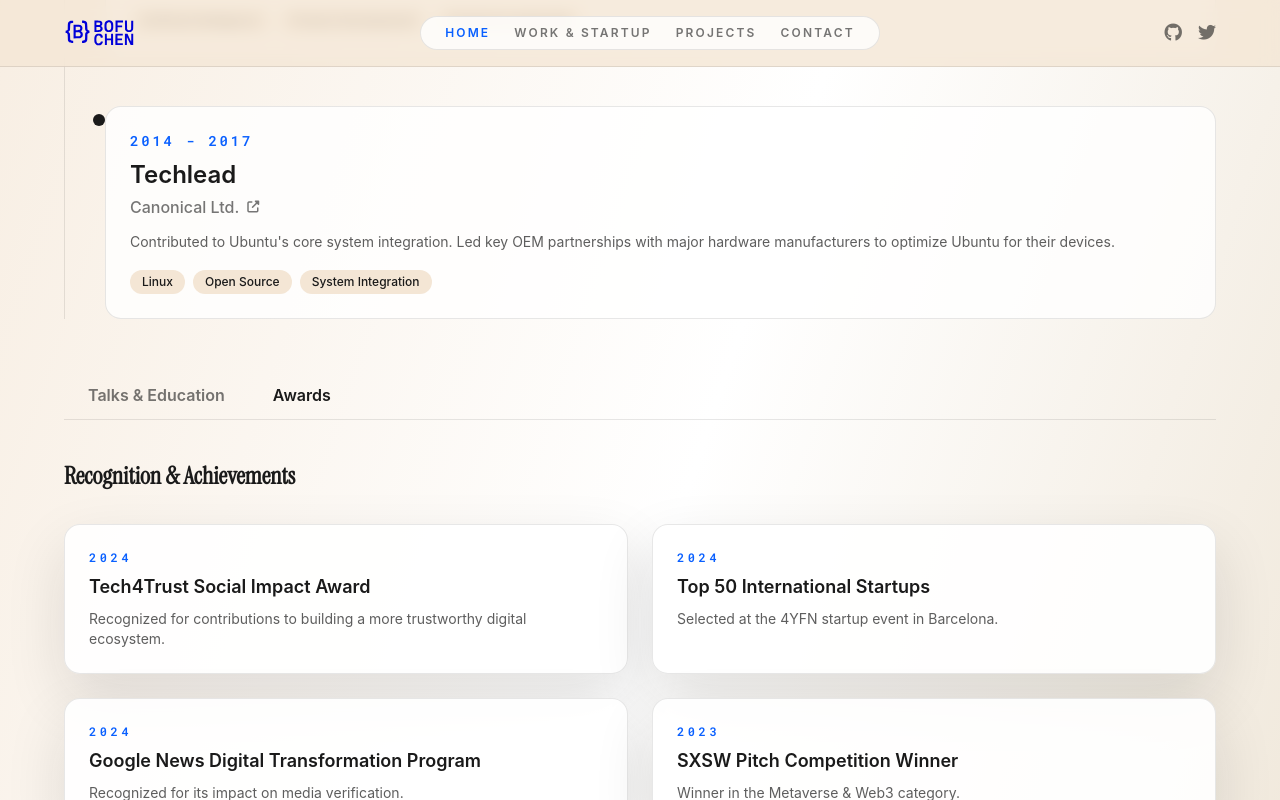
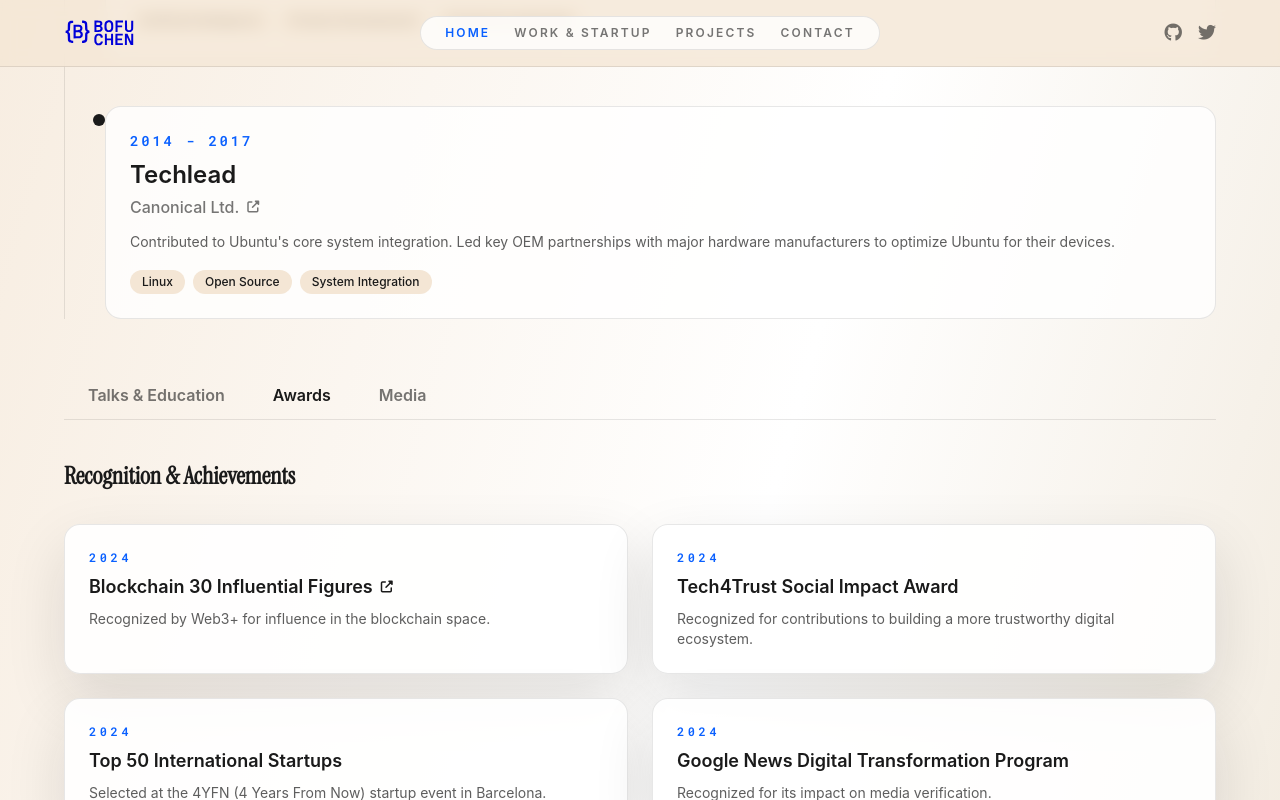
Before and after one commit to bafu/bafu.github.io, a React (Vite) app: page / in a window 1280 px wide. Both pictures are taken after a click on the button "Awards". Shown: the part 1306-2106 px from the top of the page. Built offline with nearby package versions, Linux system fonts and the light colour scheme; a small style sheet from the web is missing; a web font is replaced by a local one.

Commit message:
update achievements
Signed-off-by: Bofu Chen (bafu) <bafuchen@gmail.com>

```diff
--- a/src/components/ExperienceSection.tsx
+++ b/src/components/ExperienceSection.tsx
@@ -2,9 +2,10 @@
 import { awards } from '../data/awards'
 import { experiences } from '../data/experience'
 import { talks } from '../data/talks'
+import { media } from '../data/media'
 
 const ExperienceSection = () => {
-  const [activeTab, setActiveTab] = useState<'talks' | 'awards'>('talks')
+  const [activeTab, setActiveTab] = useState<'talks' | 'awards' | 'media'>('talks')
 
   return (
     <section id="work" className="py-24">
@@ -65,6 +66,17 @@
             >
               Awards
             </button>
+            <button
+              type="button"
+              onClick={() => setActiveTab('media')}
+              className={`px-6 pb-3 text-base font-semibold transition-colors ${
+                activeTab === 'media'
+                  ? 'text-brand-black'
+                  : 'text-brand-black/60 hover:text-brand-black'
+              }`}
+            >
+              Media
+            </button>
           </div>
 
           {activeTab === 'talks' ? (
@@ -76,14 +88,28 @@
                     <span className="absolute -left-3 top-2 h-3 w-3 rounded-full bg-brand-black"></span>
                     <div className="rounded-2xl border border-brand-black/10 bg-brand-white/90 p-5">
                       <p className="font-mono text-xs font-semibold uppercase tracking-[0.3em] text-digital-ocean">{talk.date}</p>
-                      <h4 className="mt-2 text-lg font-semibold text-brand-black">{talk.title}</h4>
+                      <h4 className="mt-2 text-lg font-semibold text-brand-black">
+                        {talk.url ? (
+                          <a
+                            href={talk.url}
+                            target="_blank"
+                            rel="noreferrer"
+                            className="inline-flex items-center gap-2 text-brand-black transition-colors hover:text-digital-ocean"
+                          >
+                            {talk.title}
+                            <i className="fas fa-external-link-alt text-xs" aria-hidden="true"></i>
+                          </a>
+                        ) : (
+                          talk.title
+                        )}
+                      </h4>
                       <p className="mt-1 text-sm text-brand-black/70">{talk.event}</p>
                     </div>
                   </article>
                 ))}
               </div>
             </div>
-          ) : (
+          ) : activeTab === 'awards' ? (
             <div className="mt-10">
               <h3 className="font-display text-2xl font-semibold text-brand-black">Recognition &amp; Achievements</h3>
               <div className="mt-8 grid gap-6 md:grid-cols-2">
@@ -93,10 +119,54 @@
                     className="rounded-2xl border border-brand-black/10 bg-brand-white/90 p-6 shadow-glass"
                   >
                     <p className="font-mono text-xs font-semibold uppercase tracking-[0.3em] text-digital-ocean">{award.year}</p>
-                    <h4 className="mt-2 text-lg font-semibold text-brand-black">{award.title}</h4>
+                    <h4 className="mt-2 text-lg font-semibold text-brand-black">
+                      {award.url ? (
+                        <a
+                          href={award.url}
+                          target="_blank"
+                          rel="noreferrer"
+                          className="inline-flex items-center gap-2 text-brand-black transition-colors hover:text-digital-ocean"
+                        >
+                          {award.title}
+                          <i className="fas fa-external-link-alt text-xs" aria-hidden="true"></i>
+                        </a>
+                      ) : (
+                        award.title
+                      )}
+                    </h4>
                     {award.description ? (
                       <p className="mt-2 text-sm text-brand-black/70">{award.description}</p>
                     ) : null}
+                  </article>
+                ))}
+              </div>
+            </div>
+          ) : (
+            <div className="mt-10">
+              <h3 className="font-display text-2xl font-semibold text-brand-black">Media Coverage</h3>
+              <div className="relative mt-8 border-l border-brand-black/10 pl-10">
+                {media.map((item) => (
+                  <article key={item.title} className="relative mb-8 last:mb-0">
+                    <span className="absolute -left-3 top-2 h-3 w-3 rounded-full bg-brand-black"></span>
+                    <div className="rounded-2xl border border-brand-black/10 bg-brand-white/90 p-5">
+                      <p className="font-mono text-xs font-semibold uppercase tracking-[0.3em] text-digital-ocean">{item.date}</p>
+                      <h4 className="mt-2 text-lg font-semibold text-brand-black">
+                        {item.url ? (
+                          <a
+                            href={item.url}
+                            target="_blank"
+                            rel="noreferrer"
+                            className="inline-flex items-center gap-2 text-brand-black transition-colors hover:text-digital-ocean"
+                          >
+                            {item.title}
+                            <i className="fas fa-external-link-alt text-xs" aria-hidden="true"></i>
+                          </a>
+                        ) : (
+                          item.title
+                        )}
+                      </h4>
+                      <p className="mt-1 text-sm text-brand-black/70">{item.source}</p>
+                    </div>
                   </article>
                 ))}
               </div>
--- a/src/data/awards.ts
+++ b/src/data/awards.ts
@@ -2,9 +2,16 @@
   year: string
   title: string
   description?: string
+  url?: string
 }
 
 export const awards: Award[] = [
+  {
+    year: '2024',
+    title: 'Blockchain 30 Influential Figures',
+    description: 'Recognized by Web3+ for influence in the blockchain space.',
+    url: 'https://web3plus.bnext.com.tw/article/3226?'
+  },
   {
     year: '2024',
     title: 'Tech4Trust Social Impact Award',
@@ -13,7 +20,7 @@
   {
     year: '2024',
     title: 'Top 50 International Startups',
-    description: 'Selected at the 4YFN startup event in Barcelona.'
+    description: 'Selected at the 4YFN (4 Years From Now) startup event in Barcelona.'
   },
   {
     year: '2024',
@@ -23,11 +30,12 @@
   {
     year: '2023',
     title: 'SXSW Pitch Competition Winner',
-    description: 'Winner in the Metaverse & Web3 category.'
+    description: 'Winner in the Metaverse & Web3 category, a significant moment of global recognition.'
   },
   {
     year: '2022',
-    title: 'Educational Foundation Hu Dinghua Young Research Innovation Award'
+    title: 'Educational Foundation Hu Dinghua Young Research Innovation Award',
+    url: 'https://pan.itri.org.tw/news/news_content.aspx?nid=83068DD26EB826BB'
   },
   {
     year: '2022',
@@ -35,7 +43,43 @@
     description: 'Awarded at the World Festival.'
   },
   {
+    year: '2022',
+    title: 'Top Application in Web3',
+    description: 'Recognized by Product Hunt.'
+  },
+  {
+    year: '2020',
+    title: 'National Development Fund',
+    description: 'Selected and funded by the National Development Fund.',
+    url: 'https://www.df.gov.tw/'
+  },
+  {
     year: '2020',
     title: 'AIT #Cohack Competition Winner'
+  },
+  {
+    year: '2018',
+    title: 'Arm Innovator',
+    description: 'Recognized as Arm Innovator (2018 - 2021).'
+  },
+  {
+    year: '2018',
+    title: 'Audi Innovation Award, Ecosystem Prize',
+    description: 'First Audi Innovation Award in Taiwan.',
+    url: 'https://technews.tw/2018/06/06/taiwans-first-audi-innovation-award/?fbclid=IwY2xjawJTS8NleHRuA2FlbQIxMQABHQB5FxdRxkeV15dHbC4ReMSlZ_i5-QCcDP82hRTjKK8FsLFshFoHCfC6rA_aem_M4T_54DzF138Bkg4VXTJ4Q'
+  },
+  {
+    year: '2017',
+    title: 'Taiwan Inno Entrep. Center, Selected Startup'
+  },
+  {
+    year: '2017',
+    title: 'FITI Innovation, Excellent Award',
+    description: '1st place.'
+  },
+  {
+    year: '2016',
+    title: 'Pepper Robot Contest',
+    description: '3rd place.'
   }
 ]
--- /dev/null
+++ b/src/data/media.ts
@@ -0,0 +1,33 @@
+export type Media = {
+  date: string
+  title: string
+  source: string
+  url?: string
+}
+
+export const media: Media[] = [
+  {
+    date: '2024-07',
+    title: 'AI Is Coming — Crypto Can Help Make It Right',
+    source: 'Grayscale',
+    url: 'https://research.grayscale.com/reports/ai-is-coming-crypto-can-help-make-it-right'
+  },
+  {
+    date: '2021-01',
+    title: 'Numbers Protocol\'s blockchain camera Capture App safeguards the integrity of photos',
+    source: 'TechCrunch',
+    url: 'https://techcrunch.com/2021/01/12/numbers-protocols-blockchain-camera-capture-app-safeguards-the-integrity-of-photos/'
+  },
+  {
+    date: '2020-04',
+    title: 'What is Numbers Protocol',
+    source: 'Filecoin',
+    url: 'https://filecoin.io/blog/posts/tammy-yang-and-bofu-chen-numbers/'
+  },
+  {
+    date: '2019-11',
+    title: 'Privacy Included: Rethinking the Smart Home',
+    source: 'Mozilla',
+    url: 'https://foundation.mozilla.org/en/insights/privacy-included/'
+  }
+]
--- a/src/data/talks.ts
+++ b/src/data/talks.ts
@@ -2,32 +2,103 @@
   date: string
   title: string
   event: string
+  url?: string
 }
 
 export const talks: Talk[] = [
   {
     date: '2025-02-24',
     title: 'Open and Transparent: Secure Digital Media with Blockchain',
-    event: 'RightsCon25'
+    event: 'RightsCon25',
+    url: 'https://x.com/numbersprotocol/status/1894009699852484927'
   },
   {
     date: '2024-05-08',
     title: 'IPTC Panel: AI and Image Authenticity',
-    event: 'IPTC'
+    event: 'IPTC',
+    url: 'https://youtu.be/4q7iBkRLCMQ?si=qZWn38r_El6NAK7f'
   },
   {
     date: '2022-12-16',
     title: 'Create the Full History of Digital Assets with Numbers Mainnet',
-    event: 'Taipei Blockchain Week'
+    event: 'Taipei Blockchain Week',
+    url: 'https://www.youtube.com/watch?v=sGWkcnc7yoE'
   },
   {
     date: '2020-12-23',
     title: 'IPFS and Decentralized Cloud Storage',
-    event: 'Blocktrend'
+    event: 'Blocktrend',
+    url: 'https://www.blocktrend.today/p/ep94'
   },
   {
-    date: '2020-04-14',
-    title: 'What is Numbers Protocol',
-    event: 'Filecoin'
+    date: '2020-08',
+    title: 'Bring Trust into Data',
+    event: 'Coscup',
+    url: 'https://youtu.be/vlOCA-HmY9U?si=0aNYtojXYsPyZnki'
+  },
+  {
+    date: '2020-01-17',
+    title: 'Binance X Dev Meetup',
+    event: 'Binance X'
+  },
+  {
+    date: '2020-01',
+    title: 'First Home Camera Which Puts Your Privacy First',
+    event: 'MakerPro'
+  },
+  {
+    date: '2020',
+    title: 'Use blockchain and AI technologies to build traceable data system',
+    event: 'Conference 2020'
+  },
+  {
+    date: '2019-12-17',
+    title: 'Qualcomm Innove in Taiwan Challenge, Final',
+    event: 'Qualcomm',
+    url: 'https://finance.ettoday.net/news/1604264'
+  },
+  {
+    date: '2019-08',
+    title: 'Edge AI with privacy-preserving computation to protect data privacy in personal data analysis',
+    event: 'Coscup',
+    url: 'https://youtu.be/rp_1Qlv4p7s?si=19Ozwcc3pwmdgkTX'
+  },
+  {
+    date: '2018-06',
+    title: 'Nvidia Taiwan Super AI Workshop',
+    event: 'Nvidia headquarters'
+  },
+  {
+    date: '2018-04-24',
+    title: 'Berrynet First AI Gateway Meets TX2',
+    event: 'Nvidia Jetson meetup'
+  },
+  {
+    date: '2017-10',
+    title: 'From Cloud to Edge',
+    event: 'GTC Taiwan',
+    url: 'https://www.twiota.org/EventDetails.aspx?id=08052f0b-0ace-429c-be4d-1557105f5f12'
+  },
+  {
+    date: '2017-08',
+    title: 'BerryNet Deep learning gateway on Raspberry Pi',
+    event: 'Coscup',
+    url: 'https://youtu.be/HOwbeFD6tF8?si=a_hybdZadXjgcrIg'
+  },
+  {
+    date: '2017-07',
+    title: 'First AI Gateway on RPi',
+    event: 'NTU Hackathon'
+  },
+  {
+    date: '2015-10',
+    title: 'Technical Engineering Lead',
+    event: 'Canonical',
+    url: 'https://www.linkedin.com/in/bofuchen/'
+  },
+  {
+    date: '2007',
+    title: 'MS, Computer Science and Information Engineering',
+    event: 'National Cheng Kung University'
   }
 ]
```
